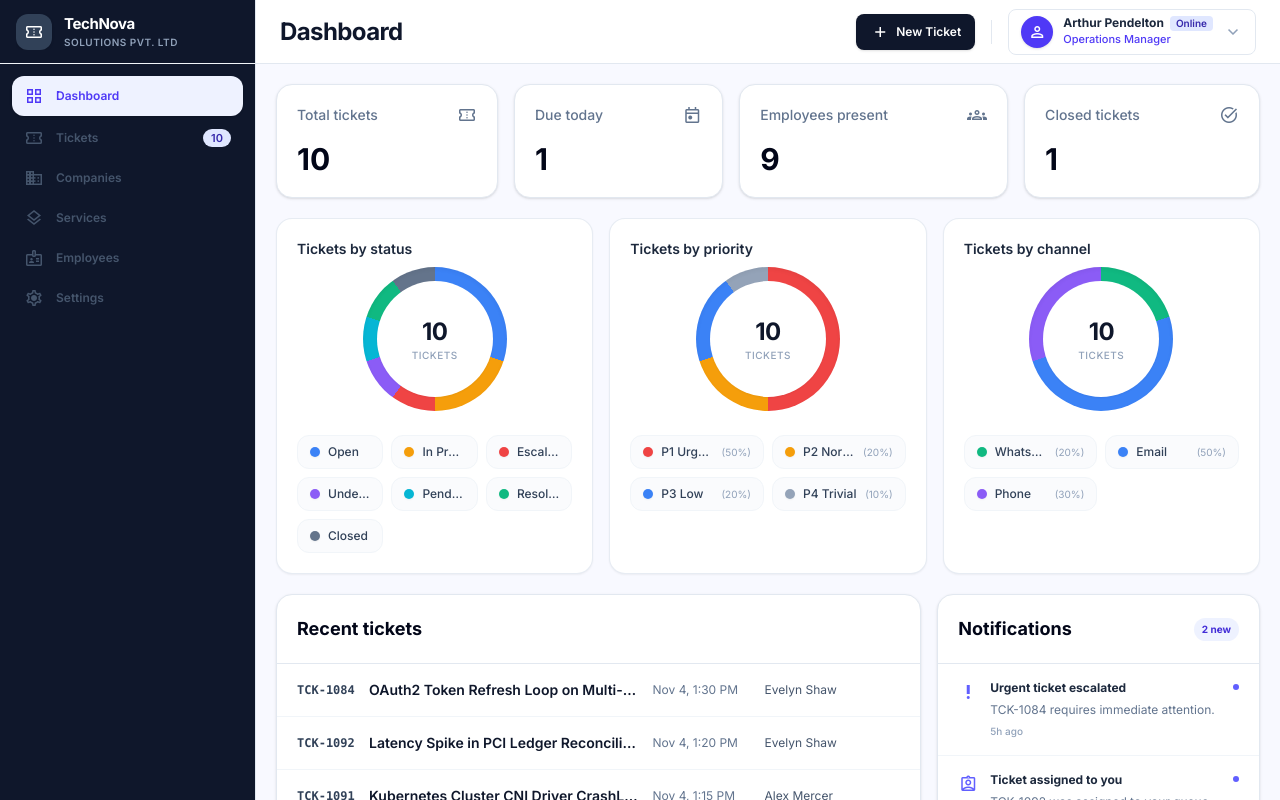
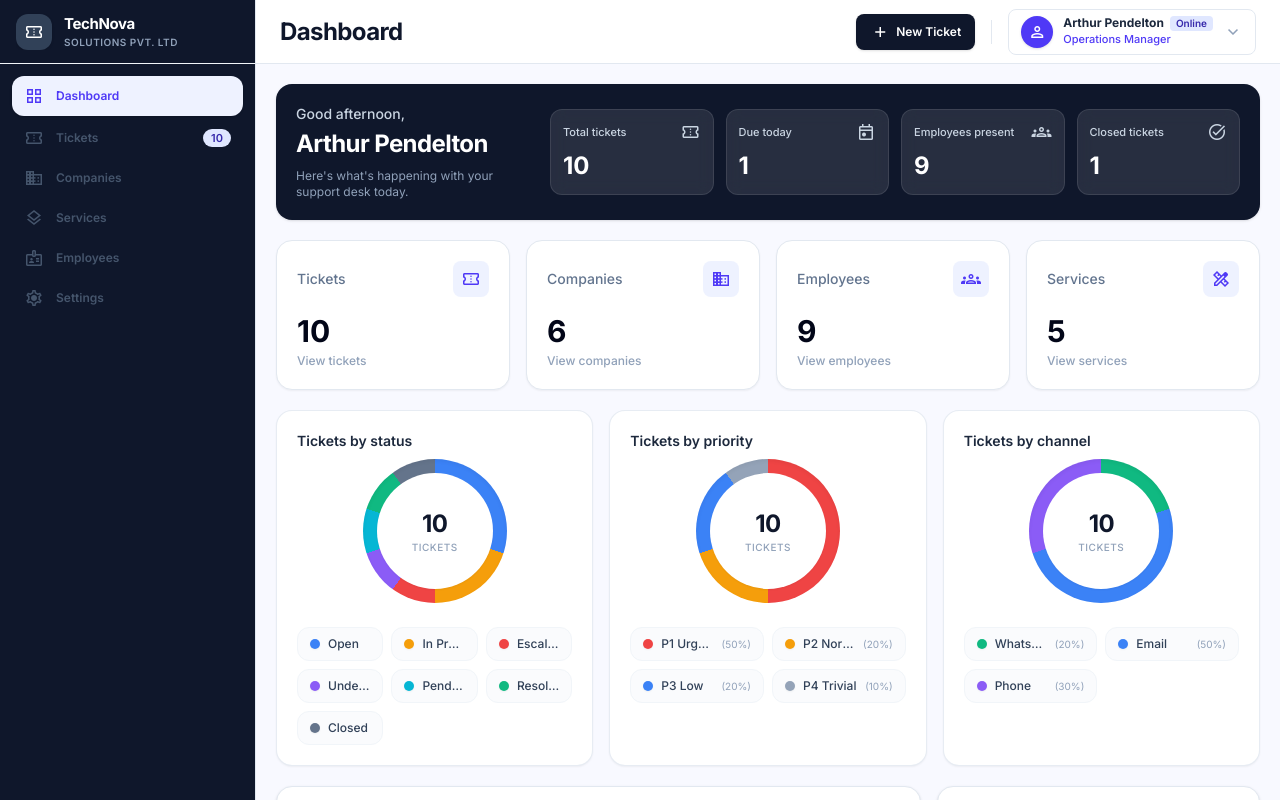
Before and after one commit to StewardRighteous/TechNova-Ticket-Management-system, a React (Vite) app: page / in a window 1280 px wide. Shown: the top 800 px of the page. Built offline with nearby package versions, Linux system fonts and the light colour scheme.

Commit message:
redesign dashboard

```diff
--- a/src/components/dashboard/DashboardView.tsx
+++ b/src/components/dashboard/DashboardView.tsx
@@ -1,7 +1,12 @@
 import React from "react";
 import { useTicketStore } from "../../store";
 import type { InboundChannel, Notification } from "../../types";
-import { filterTicketsByRole } from "../../utils";
+import {
+  filterCompaniesByRole,
+  filterEmployeesByRole,
+  filterServicesByRole,
+  filterTicketsByRole,
+} from "../../utils";
 
 const channels: InboundChannel[] = ["whatsapp", "email", "phone"];
 const priorities = ["P1 Urgent", "P2 Normal", "P3 Low", "P4 Trivial"];
@@ -71,6 +76,13 @@ const relativeTime = (value: string) => {
   const hours = Math.round(minutes / 60);
   if (hours < 24) return `${hours}h ago`;
   return `${Math.round(hours / 24)}d ago`;
+};
+const getGreeting = () => {
+  const hour = new Date().getHours();
+  if (hour < 12) return "Good morning";
+  if (hour < 17) return "Good afternoon";
+  if (hour < 21) return "Good evening";
+  return "Good night";
 };
 type Item = { label: string; value: number };
 
@@ -187,26 +199,82 @@ export const DashboardView: React.FC = () => {
     ],
     ["Closed tickets", count("status", "Closed"), "task_alt"],
   ] as const;
+  const entityCards = [
+    ["Tickets", tickets.length, "confirmation_number", "tickets"],
+    [
+      "Companies",
+      filterCompaniesByRole(data.companies, activeRole, currentUser?.name)
+        .length,
+      "business",
+      "companies",
+    ],
+    [
+      "Employees",
+      filterEmployeesByRole(data.employees, activeRole).length,
+      "groups",
+      "employees",
+    ],
+    [
+      "Services",
+      filterServicesByRole(data.services, activeRole).length,
+      "design_services",
+      "services",
+    ],
+  ] as const;
   return (
     <div className="max-w-8xl space-y-5 p-5">
-      <div className="grid grid-flow-col-dense gap-4">
-        {cards.map(([label, value, icon]) => (
-          <div
+      <section className="grid gap-6 rounded-2xl bg-slate-900 p-5 text-white shadow-sm lg:grid-cols-[minmax(180px,1fr)_minmax(0,3fr)] lg:items-center">
+        <div>
+          <p className="text-sm font-medium text-slate-300">{getGreeting()},</p>
+          <h1 className="mt-1 text-2xl font-bold tracking-tight">
+            {currentUser?.name || "there"}
+          </h1>
+          <p className="mt-2 text-xs text-slate-400">
+            Here&apos;s what&apos;s happening with your support desk today.
+          </p>
+        </div>
+        <div className="grid grid-cols-2 gap-3 sm:grid-cols-4">
+          {cards.map(([label, value, icon]) => (
+            <div
+              key={label}
+              className="rounded-xl border border-white/10 bg-white/10 p-3 backdrop-blur-sm"
+            >
+              <div className="flex items-center justify-between">
+                <span className="text-[11px] font-medium text-slate-300">
+                  {label}
+                </span>
+                <span className="material-symbols-outlined text-[18px] text-slate-300">
+                  {icon}
+                </span>
+              </div>
+              <p className="mt-2 text-2xl font-bold text-white">{value}</p>
+            </div>
+          ))}
+        </div>
+      </section>
+      <section className="grid grid-cols-2 gap-4 lg:grid-cols-4">
+        {entityCards.map(([label, value, icon, tab]) => (
+          <button
             key={label}
-            className="rounded-2xl border border-slate-200 bg-white p-5 shadow-sm"
+            type="button"
+            onClick={() => setActiveTab(tab)}
+            className="group rounded-2xl border border-slate-200 bg-white p-5 text-left shadow-xs transition hover:-translate-y-0.5 hover:border-indigo-200 hover:shadow-md"
           >
             <div className="flex items-center justify-between">
               <span className="text-sm font-medium text-slate-500">
                 {label}
               </span>
-              <span className="material-symbols-outlined text-[20px] text-slate-500">
+              <span className="material-symbols-outlined rounded-lg bg-indigo-50 p-2 text-[20px] text-indigo-600 transition group-hover:bg-indigo-600 group-hover:text-white">
                 {icon}
               </span>
             </div>
             <p className="mt-4 text-3xl font-bold text-slate-950">{value}</p>
-          </div>
+            <p className="mt-1 text-xs font-medium text-slate-400">
+              View {label.toLowerCase()}
+            </p>
+          </button>
         ))}
-      </div>
+      </section>
       <div className="grid grid-cols-3 gap-4">
         <PieChart
           title="Tickets by status"
```
